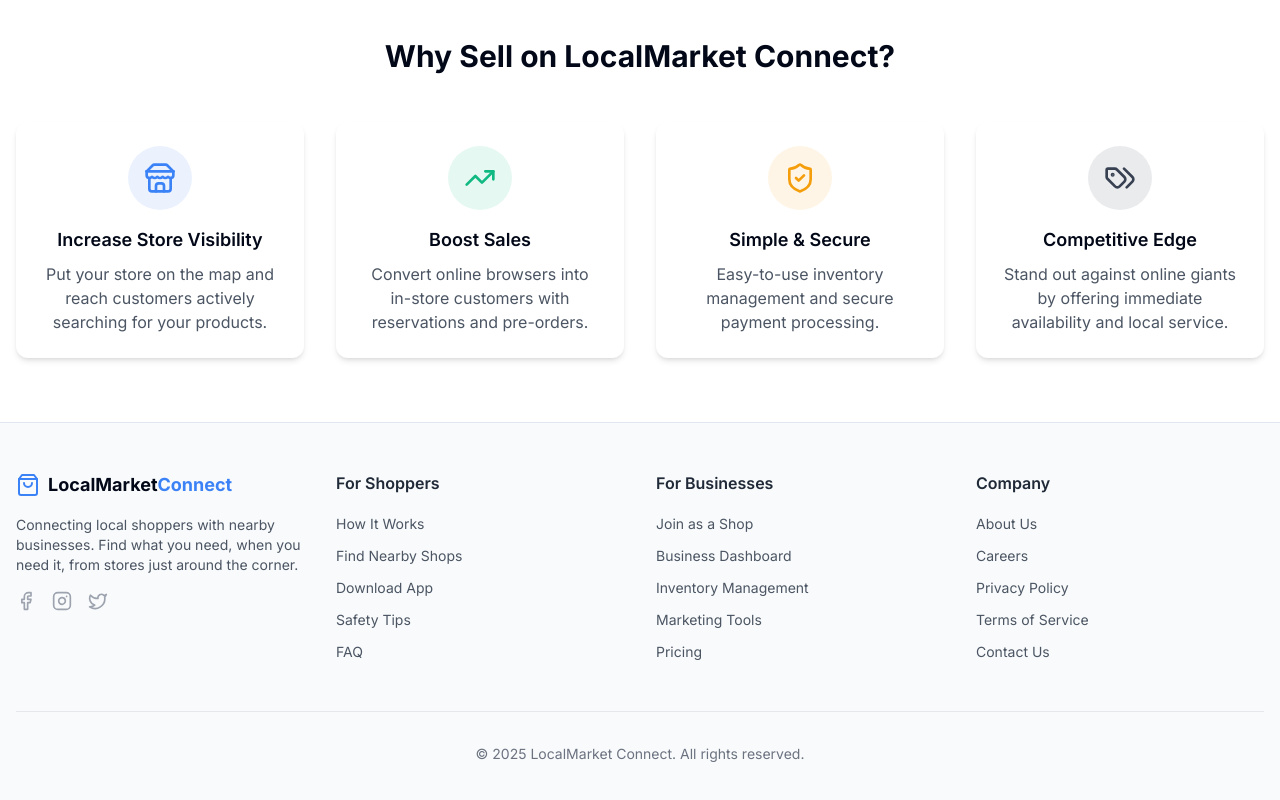
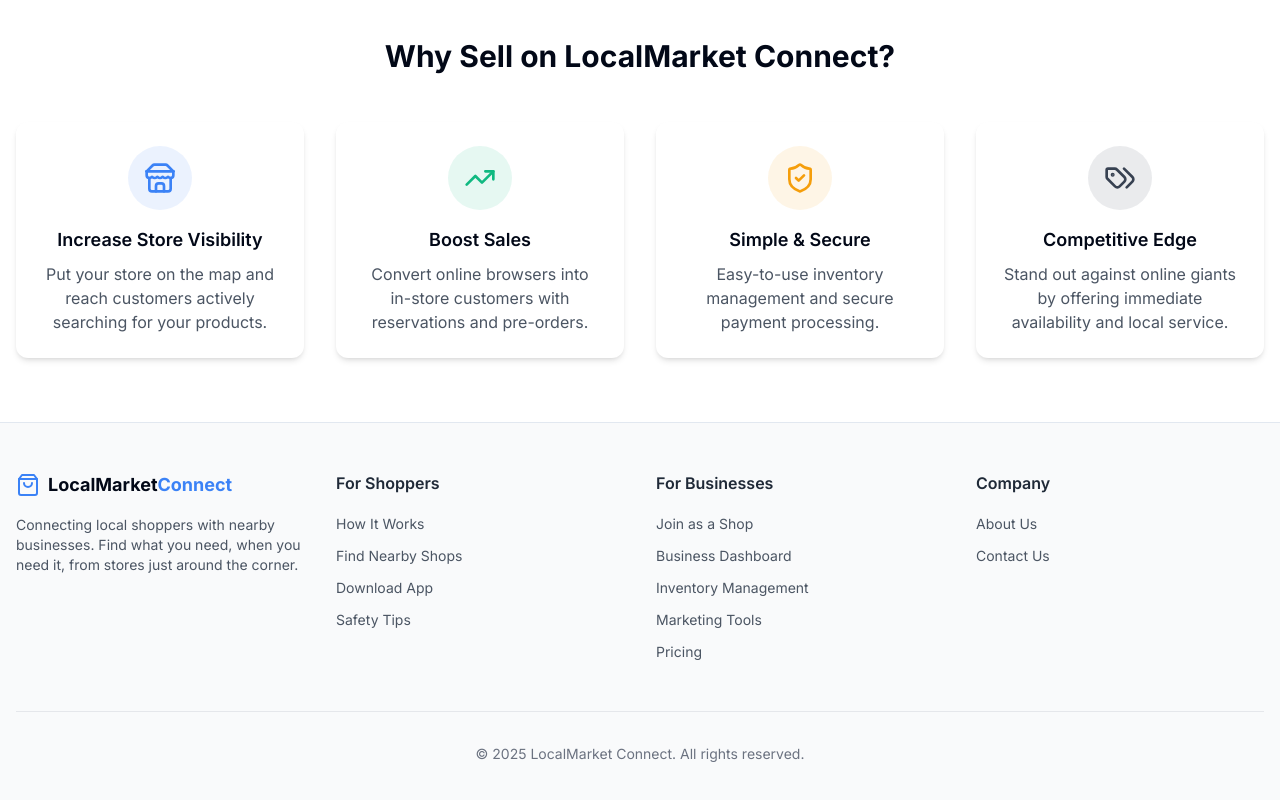
Before and after one commit to Lavish1012/hyper-local-shoppe, a React (Vite) app: page /for-shops in a window 1280 px wide. Shown: the part 511-1311 px from the top of the page. Built offline with nearby package versions, Linux system fonts and the light colour scheme.

Commit message:
Refactor: Improve landing page
Implement scrolling animations and remove app download section. Remove social media logos, Careers, Privacy Policy, Terms of Service, and FAQ links from the footer.

```diff
--- a/package.json
+++ b/package.json
@@ -46,6 +46,7 @@
     "cmdk": "^1.0.0",
     "date-fns": "^3.6.0",
     "embla-carousel-react": "^8.3.0",
+    "framer-motion": "^12.23.12",
     "input-otp": "^1.2.4",
     "lucide-react": "^0.462.0",
     "next-themes": "^0.3.0",
--- a/src/components/Footer.tsx
+++ b/src/components/Footer.tsx
@@ -1,6 +1,6 @@
 
 import { Link } from 'react-router-dom';
-import { ShoppingBag, Facebook, Instagram, Twitter } from "lucide-react";
+import { ShoppingBag } from "lucide-react";
 
 const Footer = () => {
   return (
@@ -16,17 +16,6 @@ const Footer = () => {
             <p className="mt-4 text-gray-600 text-sm">
               Connecting local shoppers with nearby businesses. Find what you need, when you need it, from stores just around the corner.
             </p>
-            <div className="mt-4 flex space-x-4">
-              <a href="#" className="text-gray-400 hover:text-market-primary">
-                <Facebook className="h-5 w-5" />
-              </a>
-              <a href="#" className="text-gray-400 hover:text-market-primary">
-                <Instagram className="h-5 w-5" />
-              </a>
-              <a href="#" className="text-gray-400 hover:text-market-primary">
-                <Twitter className="h-5 w-5" />
-              </a>
-            </div>
           </div>
 
           {/* Links */}
@@ -37,7 +26,6 @@ const Footer = () => {
               <li><Link to="#" className="text-gray-600 hover:text-market-primary text-sm">Find Nearby Shops</Link></li>
               <li><Link to="#" className="text-gray-600 hover:text-market-primary text-sm">Download App</Link></li>
               <li><Link to="#" className="text-gray-600 hover:text-market-primary text-sm">Safety Tips</Link></li>
-              <li><Link to="#" className="text-gray-600 hover:text-market-primary text-sm">FAQ</Link></li>
             </ul>
           </div>
 
@@ -56,9 +44,6 @@ const Footer = () => {
             <h3 className="font-semibold text-gray-800 mb-4">Company</h3>
             <ul className="space-y-2">
               <li><Link to="#" className="text-gray-600 hover:text-market-primary text-sm">About Us</Link></li>
-              <li><Link to="#" className="text-gray-600 hover:text-market-primary text-sm">Careers</Link></li>
-              <li><Link to="#" className="text-gray-600 hover:text-market-primary text-sm">Privacy Policy</Link></li>
-              <li><Link to="#" className="text-gray-600 hover:text-market-primary text-sm">Terms of Service</Link></li>
               <li><Link to="#" className="text-gray-600 hover:text-market-primary text-sm">Contact Us</Link></li>
             </ul>
           </div>
--- a/src/pages/Index.tsx
+++ b/src/pages/Index.tsx
@@ -7,21 +7,51 @@ import HowItWorks from "@/components/HowItWorks";
 import ShopSection from "@/components/ShopSection";
 import FeaturesSection from "@/components/FeaturesSection";
 import TestimonialSection from "@/components/TestimonialSection";
-import AppDownload from "@/components/AppDownload";
+import { motion } from "framer-motion";
 
 const Index = () => {
+  const fadeInUp = {
+    initial: { opacity: 0, y: 60 },
+    animate: { opacity: 1, y: 0 },
+    transition: { duration: 0.8, ease: "easeOut" }
+  };
+
+  const staggerContainer = {
+    animate: {
+      transition: {
+        staggerChildren: 0.3
+      }
+    }
+  };
+
   return (
     <div className="min-h-screen flex flex-col">
       <Navbar />
-      <main className="flex-1">
+      <motion.main
+        className="flex-1"
+        variants={staggerContainer}
+        initial="initial"
+        animate="animate"
+      >
+        <motion.div variants={fadeInUp}>
           <HeroSection />
+        </motion.div>
+        <motion.div variants={fadeInUp}>
           <CategorySection />
+        </motion.div>
+        <motion.div variants={fadeInUp}>
           <HowItWorks />
+        </motion.div>
+        <motion.div variants={fadeInUp}>
           <ShopSection />
+        </motion.div>
+        <motion.div variants={fadeInUp}>
           <FeaturesSection />
+        </motion.div>
+        <motion.div variants={fadeInUp}>
           <TestimonialSection />
-        <AppDownload />
-      </main>
+        </motion.div>
+      </motion.main>
       <Footer />
     </div>
   );
```
Also changed, not shown: 1 other file (tests, documents, lock files or other folders). Lines whose indentation alone changed are shown as unchanged.
